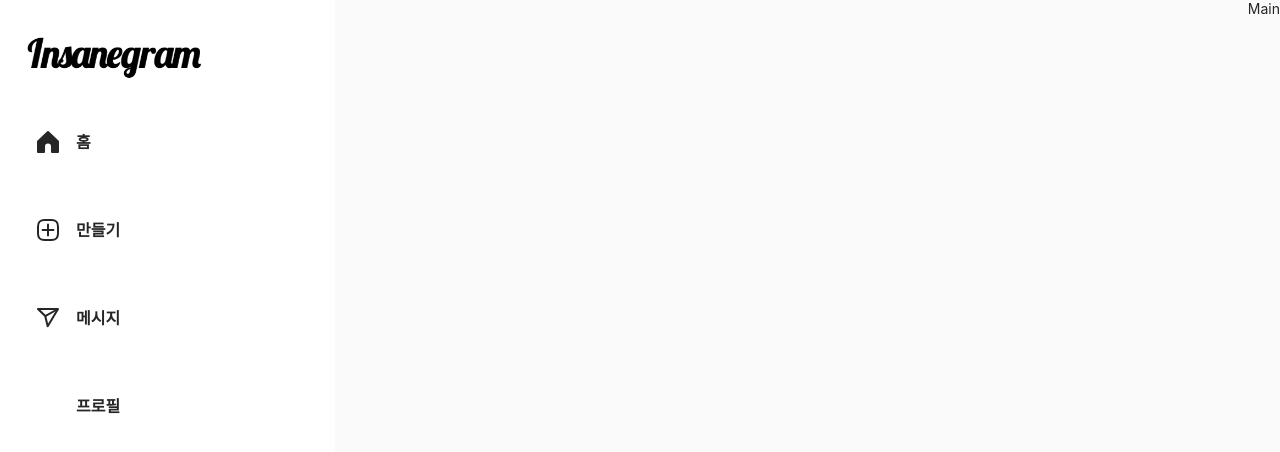
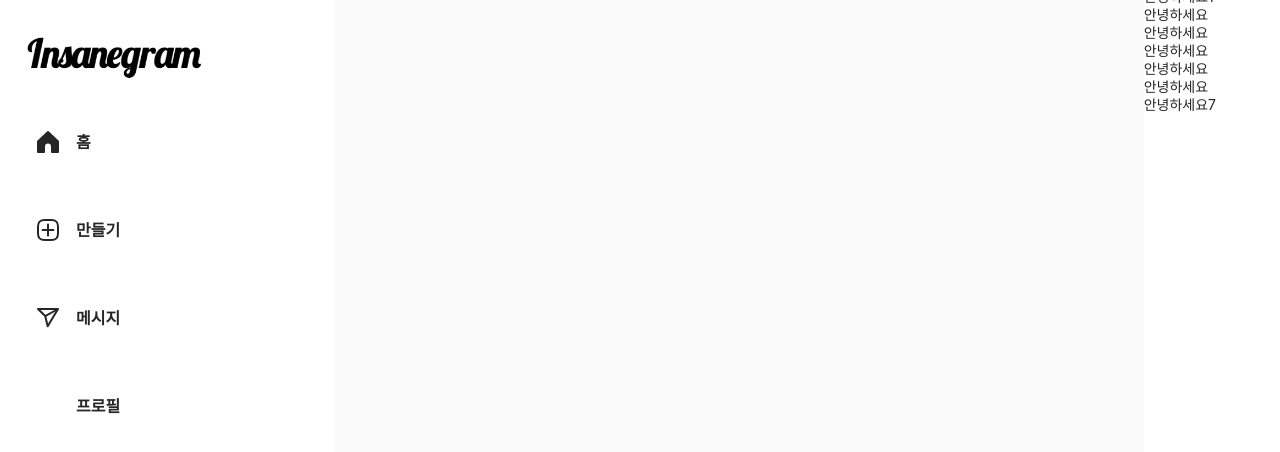
Before and after one commit to team-CSYLK/frontend, a React (Create React App) app: page /Profile in a window 1280 px wide. Both pictures are taken after a click on the picture 122 px from the left and 53 px from the top of the page. Shown: the top 452 px of the page. Built offline with nearby package versions, Linux system fonts and the light colour scheme.

Commit message:
[feat] 일단 매니저님 피드백 반영못함

```diff
--- a/src/pages/Main.js
+++ b/src/pages/Main.js
@@ -1,7 +1,87 @@
 import React from "react";
+import styled from "styled-components";
 
 const Main = () => {
-  return <div>Main</div>;
+  return (
+    <>
+      <MainLayoutWrapper>
+        <MainLayoutContainer>
+          <MainLayoutSection>
+            <MainDetailWrapper>
+              <MainDetailContainer>
+                안녕하세요
+                <div>안녕하세요1</div>
+                <div>안녕하세요</div>
+                <div>안녕하세요</div>
+                <div>안녕하세요</div>
+                <div>안녕하세요</div>
+                <div>안녕하세요</div>
+                <div>안녕하세요7</div>
+              </MainDetailContainer>
+            </MainDetailWrapper>
+          </MainLayoutSection>
+        </MainLayoutContainer>
+      </MainLayoutWrapper>
+    </>
+  );
 };
 
 export default Main;
+
+const MainLayoutWrapper = styled.div`
+  margin-left: auto;
+  display: block;
+  width: calc(100% -0px);
+`;
+
+const MainLayoutContainer = styled.div`
+  min-height: 100vh;
+  flex-direction: column;
+  display: flex;
+  justify-content: flex-start;
+  overflow-x: hidden;
+  flex-grow: 1;
+`;
+
+const MainLayoutSection = styled.section`
+  padding-top: 0;
+  display: flex;
+  flex-flow: row nowrap;
+  max-width: calc(470px+ 64px + 319px);
+  align-items: stretch;
+  border: 0;
+  box-sizing: border-box;
+  flex-grow: 1;
+  flex-shrink: 0;
+  font-size: 100%;
+  margin: 0 auto;
+  padding: 0;
+  position: relative;
+  vertical-align: baseline;
+  width: 100%;
+`;
+
+const MainDetailWrapper = styled.div`
+  background: rgb(255, 255, 255);
+  margin-top: 10px;
+  transform: translateY(-56px);
+  flex-shrink: 0;
+  transition: transform 0.3s ease-out 0.2s;
+  float: left;
+  margin-right: 64px;
+  max-width: 470px;
+  width: 100%;
+  display: block;
+  font: inherit;
+  font-size: 100%;
+`;
+
+const MainDetailContainer = styled.div`
+  margin-top: calc(4px * 4);
+  justify-content: flex-start;
+  flex-direction: column;
+  align-items: stretch;
+  display: flex;
+  box-sizing: border-box;
+  position: relative;
+`;
--- a/src/shared/Layout.js
+++ b/src/shared/Layout.js
@@ -2,11 +2,12 @@ import styled from "styled-components";
 import { useLocation } from "react-router-dom";
 function Layout({ children }) {
   const locationNow = useLocation();
+  // layout 로그인 페이지에만 다르게 하기
   if (locationNow.pathname === "/") return <div>{children}</div>;
   return (
     <div>
       <LayoutStyles>
-        <LayoutStyleInside>{children} </LayoutStyleInside>
+        <LayoutStyleInside> {children}</LayoutStyleInside>
       </LayoutStyles>
     </div>
   );
@@ -26,9 +27,9 @@ const LayoutStyles = styled.div`
   display: flex;
   position: relative;
   outline: 1px solid #036cdb !important;
-  min-height: calc(100vh - 0px);
-  min-height: inherit;
+  min-height: 100vh;
   flex-direction: column;
+  min-width: 100vw;
   overflow-y: scroll !important;
 `;
 const LayoutStyleInside = styled.div`
@@ -41,7 +42,7 @@ const LayoutStyleInside = styled.div`
   border-bottom-right-radius: 0;
   flex-shrink: 0;
   position: static;
-  justify-content: space-between;
+  justify-content: flex-start;
   align-items: stretch;
   flex-direction: row;
   overflow-x: visible;
```
